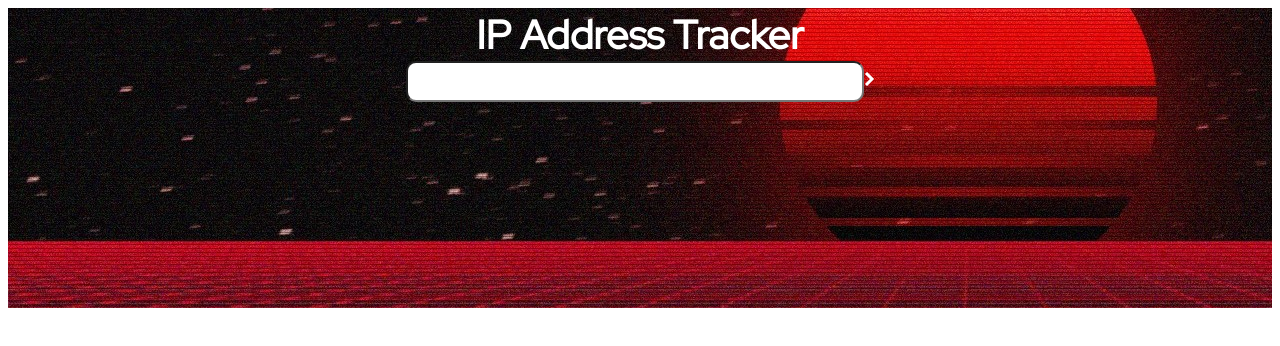
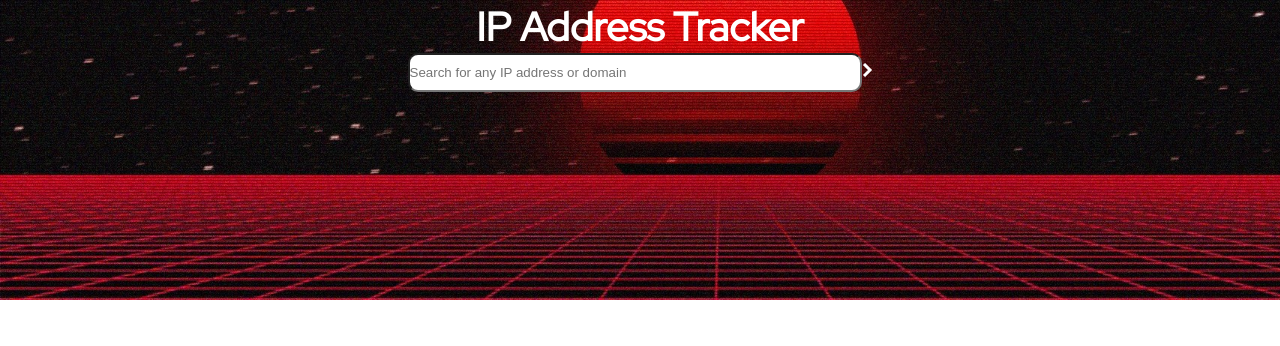
Before and after one commit to digitalents-academy/ip-address-tracker, a React (Vite) app in the folder ip-address-tracker/: page / in a window 1280 px wide. Shown: the top 346 px of the page. Built offline with nearby package versions, Linux system fonts and the light colour scheme.

Commit message:
button fixed

```diff
--- a/ip-address-tracker/package.json
+++ b/ip-address-tracker/package.json
@@ -10,6 +10,7 @@
     "preview": "vite preview"
   },
   "dependencies": {
+    "axios": "^1.6.5",
     "react": "^18.2.0",
     "react-dom": "^18.2.0"
   },
--- a/ip-address-tracker/src/App.jsx
+++ b/ip-address-tracker/src/App.jsx
@@ -1,16 +1,29 @@
-import React from "react"
-import arrow from "./assets/images/icon-arrow.svg"
-import "./styles/App.css"
+import React from 'react';
+import axios from 'axios';
+import arrow from "./assets/images/icon-arrow.svg";
+import "./styles/App.css";
 
 function App() {
+
+  async function address() {
+    const apiURL = "https://geo.ipify.org/api/v2/country,city?apiKey=at_xqIYtoLkrk8OBkudtIizO5uRzKTVG&ipAddress=8.8.8.8";
+    const apiKey = "at_xqIYtoLkrk8OBkudtIizO5uRzKTVG";
+
+    try {
+      const response = await axios.get(apiURL, { params: { apiKey: apiKey } });
+      console.log(response.data);
+    } catch (error) {
+      console.error('Something went wrong getting Geolocation from API!', error);
+    }
+  }
 
   return (
     <div className="main">
       <div className="input-main">
         <div className="input-title">IP Address Tracker</div>
         <div className="input-field">
-        <input className="input"/>
-        <img src={arrow} className="input-arrow"/>
+        <input className="input" placeholder="Search for any IP address or domain"/>
+        <img src={arrow} className="input-arrow" onClick={() => address()}/>
       </div>
       </div>
       <div className="map-main"></div>
@@ -18,4 +31,4 @@ function App() {
   )
 }
 
-export default App
+export default App;
--- a/ip-address-tracker/src/styles/App.css
+++ b/ip-address-tracker/src/styles/App.css
@@ -1,3 +1,8 @@
+*{
+    margin: 0;
+    padding: 0;
+}
+
 .main{
     display: flex;
     flex-direction: column;
@@ -12,6 +17,7 @@
     align-items: center;
     background-image: url("../assets/images/wallhaven-k79ryq.jpg");
     background-repeat: no-repeat;
+    background-size: cover;
     width: 100%;
     height: 300px;
 }
@@ -28,3 +34,7 @@
    width: 450px;
    border-radius: 10px;
 }
+
+.input-arrow {
+    cursor: pointer;
+}
```
Also changed, not shown: 1 other file (tests, documents, lock files or other folders).
